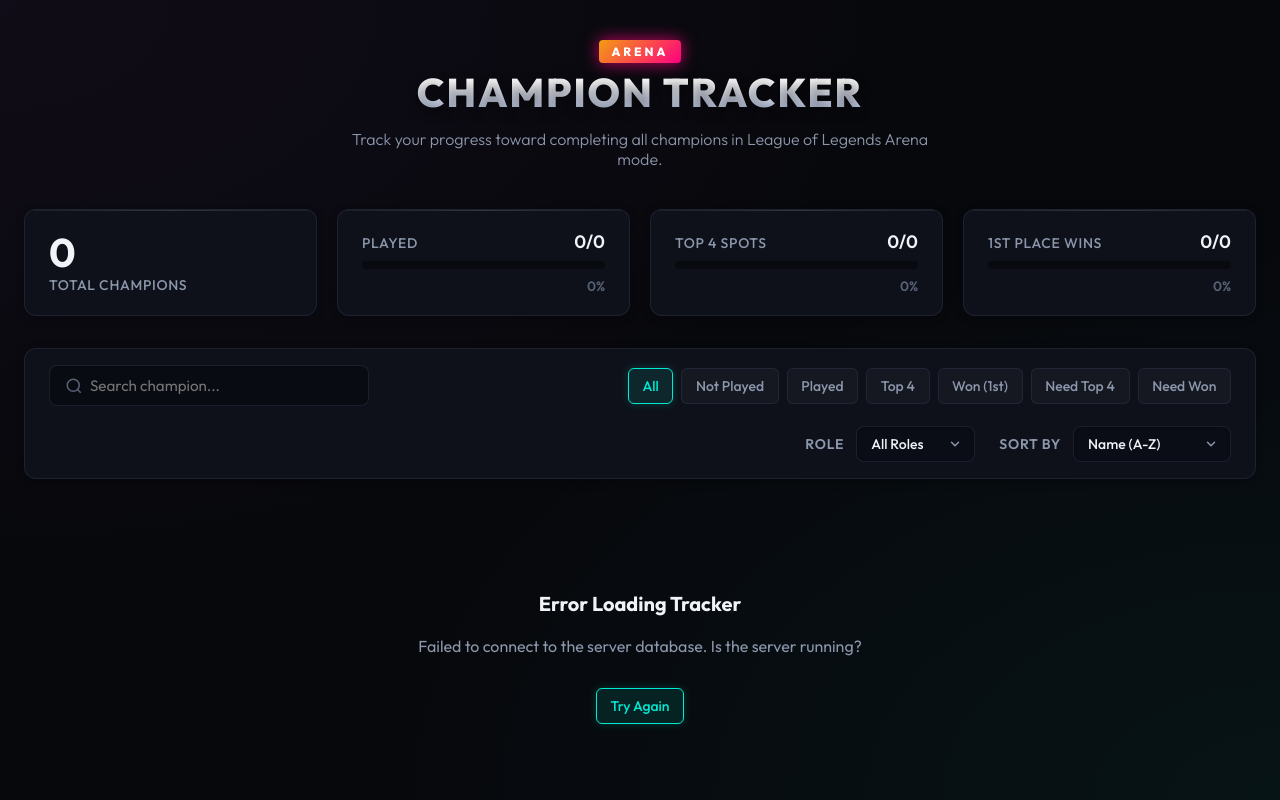
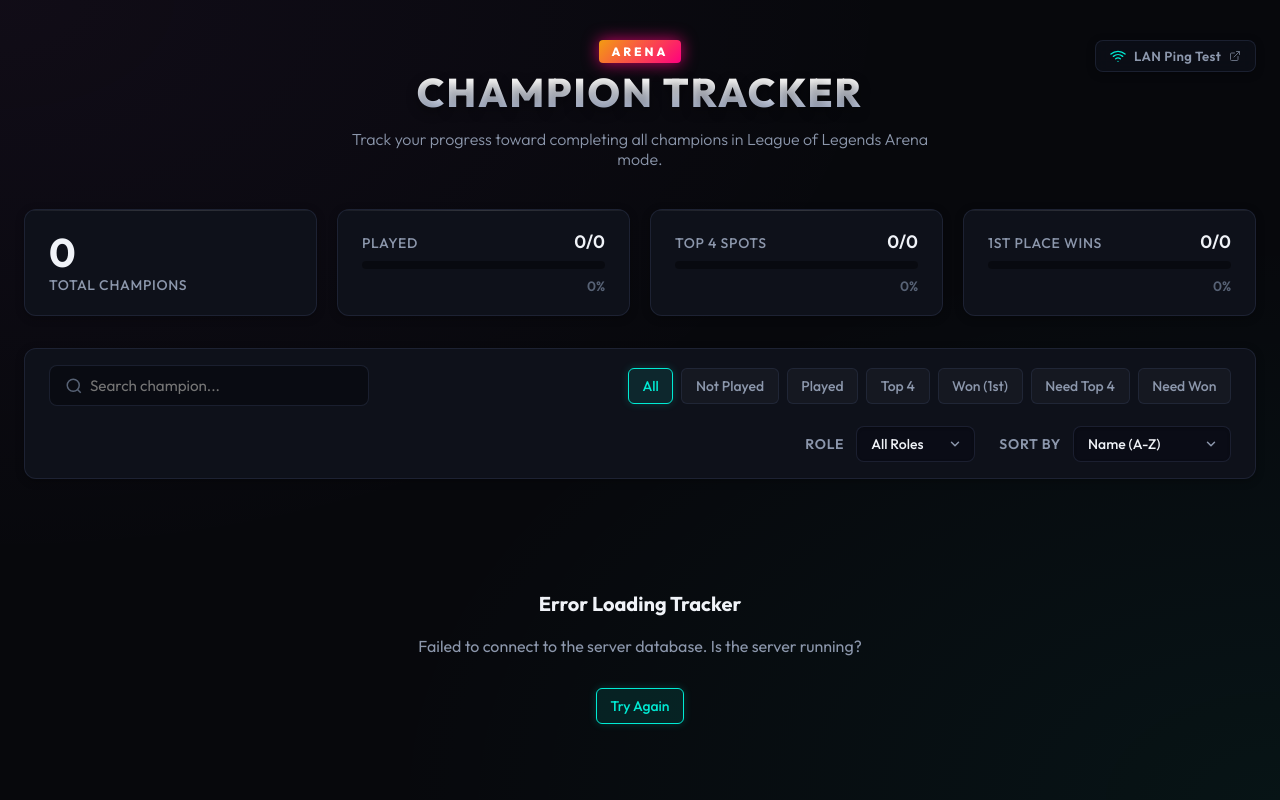
Before and after one commit to luisaga215/lol_champion_tracker, a website: page src/public/index.html in a window 1280 px wide. Shown: the top 800 px of the page. Drawn offline with Linux system fonts and the light colour scheme; no server answers.

Commit message:
Add LAN ping test button to header and update README

```diff
--- a/src/public/index.css
+++ b/src/public/index.css
@@ -63,6 +63,60 @@
 .app-header {
     text-align: center;
     margin-bottom: 0.5rem;
+    position: relative;
+}
+
+.header-top-actions {
+    position: absolute;
+    top: 0;
+    right: 0;
+    display: flex;
+    align-items: center;
+    z-index: 10;
+}
+
+.ping-test-btn {
+    display: inline-flex;
+    align-items: center;
+    gap: 0.5rem;
+    padding: 0.45rem 0.85rem;
+    background: rgba(14, 17, 26, 0.7);
+    border: 1px solid var(--border-color);
+    border-radius: 8px;
+    color: var(--text-secondary);
+    text-decoration: none;
+    font-size: 0.825rem;
+    font-weight: 600;
+    letter-spacing: 0.03em;
+    backdrop-filter: blur(8px);
+    transition: all var(--transition-fast);
+    box-shadow: var(--shadow-sm);
+}
+
+.ping-test-btn:hover {
+    color: var(--color-top4);
+    border-color: var(--color-top4);
+    background: rgba(0, 235, 212, 0.08);
+    box-shadow: 0 0 12px rgba(0, 235, 212, 0.25);
+    transform: translateY(-2px);
+}
+
+.ping-test-btn .ping-icon {
+    width: 16px;
+    height: 16px;
+    color: var(--color-top4);
+}
+
+.ping-test-btn .external-icon {
+    width: 12px;
+    height: 12px;
+    opacity: 0.7;
+    transition: transform var(--transition-fast);
+}
+
+.ping-test-btn:hover .external-icon {
+    opacity: 1;
+    transform: translate(1px, -1px);
 }
 
 .logo-area {
@@ -693,6 +747,11 @@
         padding: 1.5rem 1rem;
         gap: 1.5rem;
     }
+    .header-top-actions {
+        position: static;
+        justify-content: center;
+        margin-bottom: 1rem;
+    }
     .app-header h1 {
         font-size: 2rem;
     }
--- a/src/public/index.html
+++ b/src/public/index.html
@@ -15,6 +15,22 @@
     <div class="app-container">
         <!-- Header -->
         <header class="app-header">
+            <div class="header-top-actions">
+                <a href="https://lol-ping.com/en/lan-ping-test/" target="_blank" rel="noopener noreferrer" class="ping-test-btn" title="Test League of Legends LAN server ping">
+                    <svg class="ping-icon" viewBox="0 0 24 24" fill="none" stroke="currentColor" stroke-width="2" stroke-linecap="round" stroke-linejoin="round">
+                        <path d="M5 12.55a11 11 0 0 1 14.08 0"></path>
+                        <path d="M1.42 9a16 16 0 0 1 21.16 0"></path>
+                        <path d="M8.53 16.11a6 6 0 0 1 6.95 0"></path>
+                        <line x1="12" y1="20" x2="12.01" y2="20"></line>
+                    </svg>
+                    <span>LAN Ping Test</span>
+                    <svg class="external-icon" viewBox="0 0 24 24" fill="none" stroke="currentColor" stroke-width="2" stroke-linecap="round" stroke-linejoin="round">
+                        <path d="M18 13v6a2 2 0 0 1-2 2H5a2 2 0 0 1-2-2V8a2 2 0 0 1 2-2h6"></path>
+                        <polyline points="15 3 21 3 21 9"></polyline>
+                        <line x1="10" y1="14" x2="21" y2="3"></line>
+                    </svg>
+                </a>
+            </div>
             <div class="logo-area">
                 <span class="arena-tag">ARENA</span>
                 <h1>CHAMPION TRACKER</h1>
```
Also changed, not shown: README.md.
